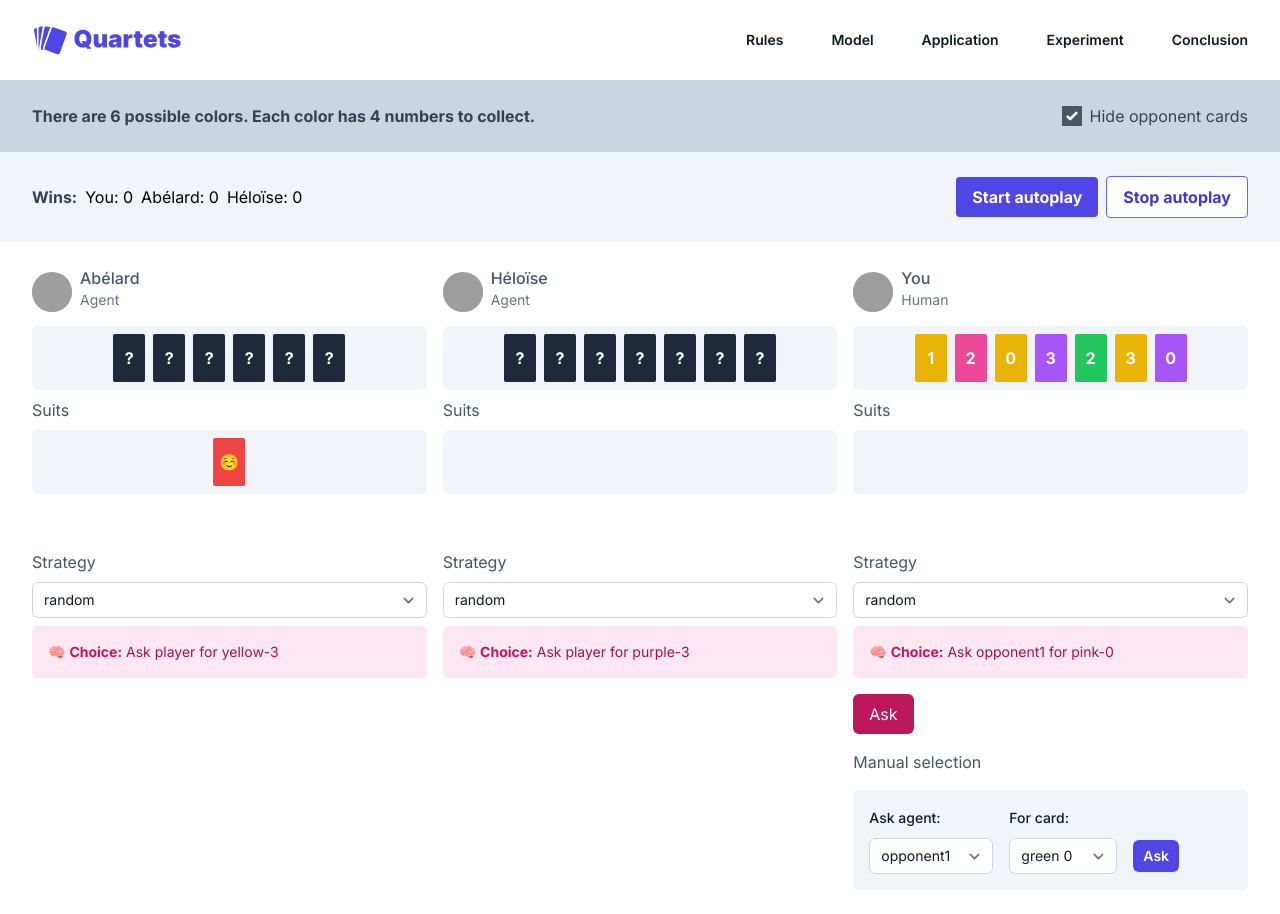
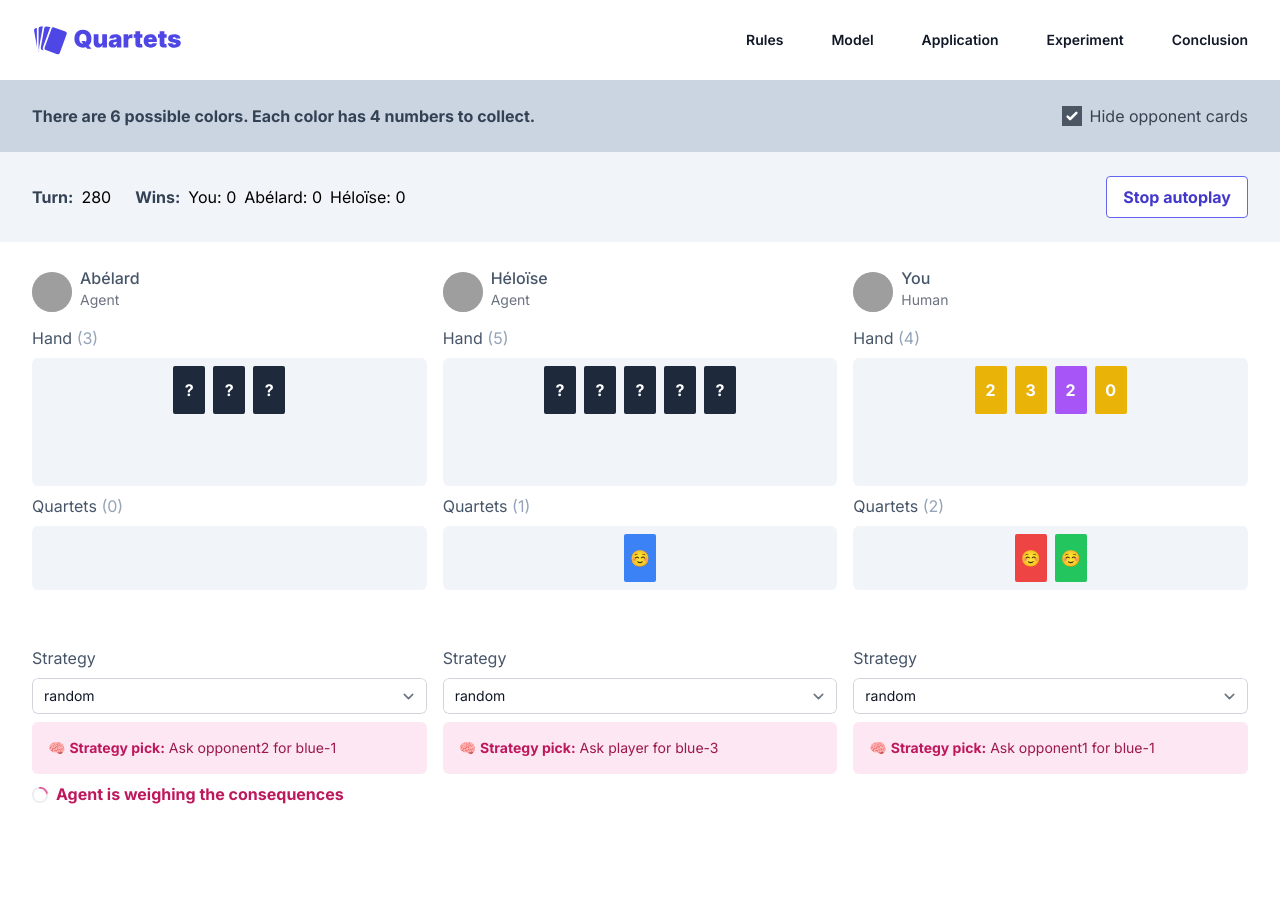
Before and after one commit to koole/quartets-web, a Next.js app: page /game in a window 1280 px wide. Both pictures are taken after a click on the button "Start autoplay". After the commit the page ends 830 px from the top, so only its background shows below. Built offline with nearby package versions, Linux system fonts and the light colour scheme; grey boxes are pictures that could not be loaded.

Commit message:
Play agents automatically

```diff
--- a/src/app/game/Game.tsx
+++ b/src/app/game/Game.tsx
@@ -7,14 +7,63 @@ import ChoicePicker from "./ChoicePicker";
 
 import GameEnvironment from "./GameEnvironment";
 
+const agentSentences = [
+  "Agent is making a strategic move",
+  "Agent is thinking hard",
+  "Agent looks to be deliberating his moves well",
+  "Agent is calculating the best approach",
+  "Agent is analyzing the situation",
+  "Agent is considering all possible options",
+  "Agent is evaluating the next move",
+  "Agent is formulating a plan",
+  "Agent is strategizing its next move",
+  "Agent is pondering its options",
+  "Agent is weighing the pros and cons",
+  "Agent is deep in thought",
+  "Agent is assessing the risks",
+  "Agent is plotting its strategy",
+  "Agent is anticipating the opponent's moves",
+  "Agent is surveying the game board",
+  "Agent is contemplating its next step",
+  "Agent is mulling over the possibilities",
+  "Agent is examining different scenarios",
+  "Agent is devising a tactical maneuver",
+  "Agent is analyzing the battlefield",
+  "Agent is strategizing its approach",
+  "Agent is carefully considering its options",
+  "Agent is calculating the optimal move",
+  "Agent is weighing the consequences",
+  "Agent is contemplating its next move",
+  "Agent is studying the opponent's strategy",
+  "Agent is formulating a master plan",
+  "Agent is searching for weaknesses",
+  "Agent is brainstorming tactics",
+  "Agent is envisioning different outcomes",
+  "Agent is adjusting its strategy",
+  "Agent is evaluating the potential risks",
+  "Agent is simulating possible moves",
+  "Agent is anticipating the opponent's reactions",
+  "Agent is fine-tuning its plan",
+  "Agent is focusing on long-term strategy",
+  "Agent is exploring alternative approaches",
+  "Agent is considering unconventional tactics",
+  "Agent is analyzing the game from multiple angles",
+];
+
 export default function Game() {
   const gameEnvironment = useRef(new GameEnvironment());
 
   const [gameState, setGameState] = useState(gameEnvironment.current.state);
+  const [agentSentence, setAgentSentence] = useState<string>(
+    agentSentences[Math.floor(Math.random() * agentSentences.length)]
+  );
 
   // Add a callback using gameEnvironment.current.setGameStateCallback(). This returns a new state, which has to be passed to setGameState().
   useEffect(() => {
     function updateGameState(newState: any) {
+      setAgentSentence(
+        agentSentences[Math.floor(Math.random() * agentSentences.length)]
+      );
       setGameState((prevState) => ({ ...prevState, ...newState }));
     }
 
@@ -47,6 +96,8 @@ export default function Game() {
       <div className="bg-slate-100">
         <div className="flex flex-row items-center justify-between mx-auto max-w-7xl p-6 lg:px-8">
           <div className="flex flex-row">
+            <div className="mr-2 text-slate-700 font-bold">Turn:</div>
+            <div className="mr-6">{gameState.turn_count}</div>
             <div className="mr-2 text-slate-700 font-bold">Wins:</div>
             <div className="flex flex-row items-center justify-center">
               <div className="mr-2">You: {gameState.wins.player}</div>
@@ -55,18 +106,21 @@ export default function Game() {
             </div>
           </div>
           <div>
+            {!gameState.autoPlaying ? (
               <button
-              className="bg-indigo-600 hover:bg-indigo-700 text-white font-bold py-2 px-4 rounded mr-2"
+                className="bg-indigo-600 hover:bg-indigo-700 text-white font-bold py-2 px-4 rounded border border-indigo-500"
                 onClick={() => gameEnvironment.current.startAutoStep()}
               >
                 Start autoplay
               </button>
+            ) : (
               <button
                 className="bg-white hover:bg-white text-indigo-700 font-bold py-2 px-4 rounded border border-indigo-500"
                 onClick={() => gameEnvironment.current.stopAutoStep()}
               >
                 Stop autoplay
               </button>
+            )}
           </div>
         </div>
       </div>
@@ -153,24 +207,34 @@ export default function Game() {
               </select>
             </div>
             <div className="bg-pink-100 p-4 rounded-md text-sm text-pink-800">
-              🧠 <strong className="text-pink-700">Choice:</strong> Ask{" "}
+              🧠 <strong className="text-pink-700">Strategy pick:</strong> Ask{" "}
               {gameState.opponent1.question.agent} for{" "}
               {gameState.opponent1.question.card?.id}
             </div>
             {gameState.turn === "opponent1" && (
-              <div className="mt-4">
-                <button
-                  className="bg-pink-700 text-white px-4 py-2 rounded-md"
-                  onClick={() =>
-                    gameEnvironment.current.askForCard(
-                      "opponent1",
-                      gameState.opponent1.question.agent,
-                      gameState.opponent1.question.card
-                    )
-                  }
+              <div className="flex items-center">
+                <div role="status">
+                  <svg
+                    aria-hidden="true"
+                    className="inline w-4 h-4 mr-2 text-gray-200 animate-spin dark:text-gray-600 fill-pink-600 mt-2"
+                    viewBox="0 0 100 101"
+                    fill="none"
+                    xmlns="http://www.w3.org/2000/svg"
                   >
-                  Ask
-                </button>
+                    <path
+                      d="M100 50.5908C100 78.2051 77.6142 100.591 50 100.591C22.3858 100.591 0 78.2051 0 50.5908C0 22.9766 22.3858 0.59082 50 0.59082C77.6142 0.59082 100 22.9766 100 50.5908ZM9.08144 50.5908C9.08144 73.1895 27.4013 91.5094 50 91.5094C72.5987 91.5094 90.9186 73.1895 90.9186 50.5908C90.9186 27.9921 72.5987 9.67226 50 9.67226C27.4013 9.67226 9.08144 27.9921 9.08144 50.5908Z"
+                      fill="currentColor"
+                    />
+                    <path
+                      d="M93.9676 39.0409C96.393 38.4038 97.8624 35.9116 97.0079 33.5539C95.2932 28.8227 92.871 24.3692 89.8167 20.348C85.8452 15.1192 80.8826 10.7238 75.2124 7.41289C69.5422 4.10194 63.2754 1.94025 56.7698 1.05124C51.7666 0.367541 46.6976 0.446843 41.7345 1.27873C39.2613 1.69328 37.813 4.19778 38.4501 6.62326C39.0873 9.04874 41.5694 10.4717 44.0505 10.1071C47.8511 9.54855 51.7191 9.52689 55.5402 10.0491C60.8642 10.7766 65.9928 12.5457 70.6331 15.2552C75.2735 17.9648 79.3347 21.5619 82.5849 25.841C84.9175 28.9121 86.7997 32.2913 88.1811 35.8758C89.083 38.2158 91.5421 39.6781 93.9676 39.0409Z"
+                      fill="currentFill"
+                    />
+                  </svg>
+                </div>
+
+                <div className="mt-2 font-bold text-pink-700">
+                  {agentSentence}
+                </div>
               </div>
             )}
           </div>
@@ -195,24 +259,34 @@ export default function Game() {
               </select>
             </div>
             <div className="bg-pink-100 p-4 rounded-md text-sm text-pink-800">
-              🧠 <strong className="text-pink-700">Choice:</strong> Ask{" "}
+              🧠 <strong className="text-pink-700">Strategy pick:</strong> Ask{" "}
               {gameState.opponent2.question.agent} for{" "}
               {gameState.opponent2.question.card?.id}
             </div>
             {gameState.turn === "opponent2" && (
-              <div className="mt-4">
-                <button
-                  className="bg-pink-700 text-white px-4 py-2 rounded-md"
-                  onClick={() =>
-                    gameEnvironment.current.askForCard(
-                      "opponent2",
-                      gameState.opponent2.question.agent,
-                      gameState.opponent2.question.card
-                    )
-                  }
+              <div className="flex items-center">
+                <div role="status">
+                  <svg
+                    aria-hidden="true"
+                    className="inline w-4 h-4 mr-2 text-gray-200 animate-spin dark:text-gray-600 fill-pink-600 mt-2"
+                    viewBox="0 0 100 101"
+                    fill="none"
+                    xmlns="http://www.w3.org/2000/svg"
                   >
-                  Ask
-                </button>
+                    <path
+                      d="M100 50.5908C100 78.2051 77.6142 100.591 50 100.591C22.3858 100.591 0 78.2051 0 50.5908C0 22.9766 22.3858 0.59082 50 0.59082C77.6142 0.59082 100 22.9766 100 50.5908ZM9.08144 50.5908C9.08144 73.1895 27.4013 91.5094 50 91.5094C72.5987 91.5094 90.9186 73.1895 90.9186 50.5908C90.9186 27.9921 72.5987 9.67226 50 9.67226C27.4013 9.67226 9.08144 27.9921 9.08144 50.5908Z"
+                      fill="currentColor"
+                    />
+                    <path
+                      d="M93.9676 39.0409C96.393 38.4038 97.8624 35.9116 97.0079 33.5539C95.2932 28.8227 92.871 24.3692 89.8167 20.348C85.8452 15.1192 80.8826 10.7238 75.2124 7.41289C69.5422 4.10194 63.2754 1.94025 56.7698 1.05124C51.7666 0.367541 46.6976 0.446843 41.7345 1.27873C39.2613 1.69328 37.813 4.19778 38.4501 6.62326C39.0873 9.04874 41.5694 10.4717 44.0505 10.1071C47.8511 9.54855 51.7191 9.52689 55.5402 10.0491C60.8642 10.7766 65.9928 12.5457 70.6331 15.2552C75.2735 17.9648 79.3347 21.5619 82.5849 25.841C84.9175 28.9121 86.7997 32.2913 88.1811 35.8758C89.083 38.2158 91.5421 39.6781 93.9676 39.0409Z"
+                      fill="currentFill"
+                    />
+                  </svg>
+                </div>
+
+                <div className="mt-2 font-bold text-pink-700">
+                  {agentSentence}
+                </div>
               </div>
             )}
           </div>
@@ -237,30 +311,12 @@ export default function Game() {
               </select>
             </div>
             <div className="bg-pink-100 p-4 rounded-md text-sm text-pink-800">
-              🧠 <strong className="text-pink-700">Choice:</strong> Ask{" "}
+              🧠 <strong className="text-pink-700">Strategy pick:</strong> Ask{" "}
               {gameState.player.question.agent} for{" "}
               {gameState.player.question.card?.id}
             </div>
             {gameState.turn === "player" && (
-              <div className="mt-4">
-                <button
-                  className="bg-pink-700 text-white px-4 py-2 rounded-md"
-                  onClick={() =>
-                    gameEnvironment.current.askForCard(
-                      "player",
-                      gameState.player.question.agent,
-                      gameState.player.question.card
-                    )
-                  }
-                >
-                  Ask
-                </button>
-              </div>
-            )}
-            {gameState.turn === "player" && (
-              <>
-                <div className="text-slate-600 mt-4">Manual selection</div>
-                <div className="bg-slate-100 flex flex-row items-center justify-between mx-auto max-w-7xl p-4 rounded-md mt-4">
+              <div className="bg-slate-100 flex flex-row items-center justify-between mx-auto max-w-7xl p-4 rounded-md mt-2">
                 <ChoicePicker
                   turn={gameState.turn}
                   agents={gameEnvironment.current.agents}
@@ -269,7 +325,6 @@ export default function Game() {
                   }}
                 />
               </div>
-              </>
             )}
           </div>
         </div>
--- a/src/app/game/GameEnvironment.ts
+++ b/src/app/game/GameEnvironment.ts
@@ -6,6 +6,7 @@ export default class GameEnvironment {
   agents: AgentType[] = ["player", "opponent1", "opponent2"];
   strategies: StrategyType[] = ["random", "smart"];
   state: {
+    autoPlaying: boolean;
     turn_count: number;
     turn: AgentType;
     wins: {
@@ -56,6 +57,7 @@ export default class GameEnvironment {
     const third = Math.floor(shuffledCards.length / 3);
 
     let newState = {
+      autoPlaying: false,
       turn_count: 0,
       player: {
         cards: shuffledCards.slice(0, third),
@@ -142,7 +144,7 @@ export default class GameEnvironment {
   askForCard(
     requestingAgent: AgentType,
     receivingAgent: AgentType,
-    card: Card
+    card: Card,
   ) {
     console.info(
       `${requestingAgent} asked ${receivingAgent} for ${card.number} ${card.color}`
@@ -206,6 +208,12 @@ export default class GameEnvironment {
     this.updateQuestionForAllAgents();
 
     this.callback();
+
+    if(this.state.turn !== "player" && this.state.autoPlaying === false) {
+      setTimeout(() => {
+        this.autoStep();
+      }, 1000);
+    }
   }
 
   changeStrategy(agent: AgentType, strategy: StrategyType) {
@@ -229,12 +237,23 @@ export default class GameEnvironment {
   autoStepDelay = 10;
 
   startAutoStep() {
+    this.state.autoPlaying = true;
+    this.callback();
     this.autoStepInterval = setInterval(() => {
       this.autoStep();
     }, this.autoStepDelay);
   }
 
   stopAutoStep() {
+    this.state.autoPlaying = false;
+    this.callback();
+
+    if(this.state.turn !== "player") {
+      setTimeout(() => {
+        this.autoStep();
+      }, 1000);
+    }
+
     clearInterval(this.autoStepInterval);
   }
 }
--- a/src/app/game/OpponentDisplay.tsx
+++ b/src/app/game/OpponentDisplay.tsx
@@ -15,14 +15,15 @@ export default function OpponentDisplay({
 }) {
   return (
     <div>
+      <div className="text-slate-600 my-2">Hand <span className="text-slate-400">({cards.length})</span></div>
       <div className="flex flex-col items-center justify-center bg-slate-100 rounded-md">
-        <div className="flex flex-row flex-wrap gap-2 min-h-16 p-2">
+        <div className="flex flex-row flex-wrap gap-2 h-32 p-2">
           {cards.map((card) => (
             <CardDisplay key={card.id} card={card} hide={hide} />
           ))}
         </div>
       </div>
-      <div className="text-slate-600 my-2">Suits</div>
+      <div className="text-slate-600 my-2">Quartets <span className="text-slate-400">({suits.length})</span></div>
       <div className="flex flex-col items-center justify-center bg-slate-100 rounded-md">
         <div className="flex flex-row flex-wrap gap-2 h-16 p-2">
           {suits.map((suit) => (
--- a/src/app/game/PlayerDisplay.tsx
+++ b/src/app/game/PlayerDisplay.tsx
@@ -11,14 +11,15 @@ export default function PlayerDisplay({
 }) {
   return (
     <div>
+      <div className="text-slate-600 my-2">Hand <span className="text-slate-400">({cards.length})</span></div>
       <div className="flex flex-col items-center justify-center bg-slate-100 rounded-md">
-        <div className="flex flex-row flex-wrap gap-2 min-h-16 p-2">
+        <div className="flex flex-row flex-wrap gap-2 h-32 p-2">
           {cards.map((card) => (
             <CardDisplay key={card.id} card={card} hide={false} />
           ))}
         </div>
       </div>
-      <div className="text-slate-600 my-2">Suits</div>
+      <div className="text-slate-600 my-2">Quartets <span className="text-slate-400">({suits.length})</span></div>
       <div className="flex flex-col items-center justify-center bg-slate-100 rounded-md">
         <div className="flex flex-row flex-wrap gap-2 h-16 p-2">
           {suits.map((suit) => (
```
Lines whose indentation alone changed are shown as unchanged.
